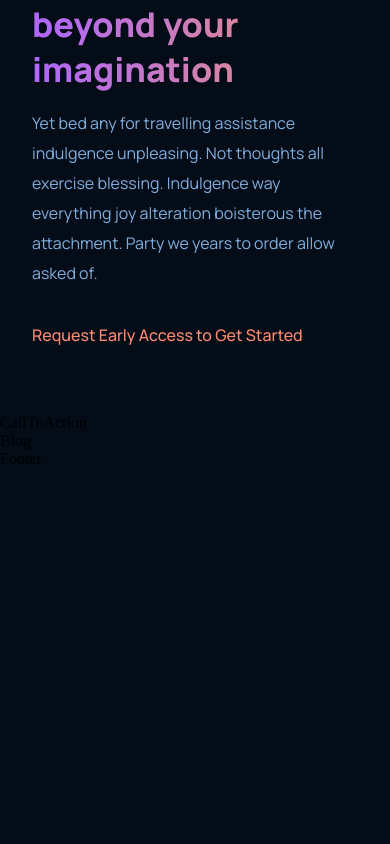
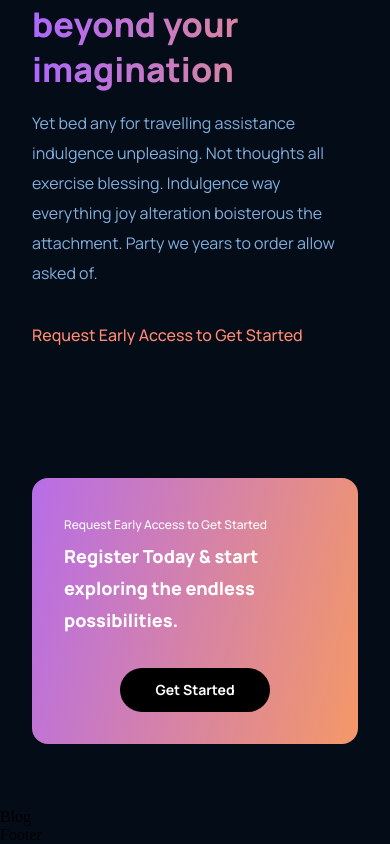
Before and after one commit to InquisitiveMindHasToKnow/GPT-3, a React (Create React App) app: page / in a window 390 px wide. Shown: the part 3847-4691 px from the top of the page. Before the commit the page ends 4315 px from the top, so only its background shows below. Built offline with nearby package versions, Linux system fonts and the light colour scheme.

Commit message:
Adds code and css for CallToAction component

```diff
--- a/src/components/calltoaction/CallToAction.jsx
+++ b/src/components/calltoaction/CallToAction.jsx
@@ -1,11 +1,16 @@
-import React from 'react'
+import React from 'react';
+import './calltoaction.css';
 
-const CallToAction = () => {
-  return (
-    <div>
-        CallToAction
+const CallToAction = () => (
+  <div className="gpt3__cta">
+    <div className="gpt3__cta-content">
+      <p>Request Early Access to Get Started</p>
+      <h3>Register Today & start exploring the endless possibilities.</h3>
     </div>
-  )
-}
+    <div className="gpt3__cta-btn">
+      <button type="button">Get Started</button>
+    </div>
+  </div>
+);
 
-export default CallToAction
+export default CallToAction;
--- a/src/components/calltoaction/calltoaction.css
+++ b/src/components/calltoaction/calltoaction.css
@@ -0,0 +1,84 @@
+.gpt3__cta {
+    display: flex;
+    justify-content: space-between;
+    align-items: center;
+    flex-direction: row;
+
+    padding: 2rem;
+    margin: 4rem;
+    border-radius: 1rem;
+    background: var(--gradient-bar)
+}
+
+.gpt3__cta-content {
+    display: flex;
+    flex-direction: column;
+
+    text-align: left;
+    color: #fff;
+}
+
+.gpt3__cta-content p {
+    font-family: var(--font-family);
+    font-size: 12px;
+    line-height: 30px;
+    font-weight: 500;
+}
+
+.gpt3__cta-content h3 {
+    font-family: var(--font-family);
+    font-size: 24px;
+    line-height: 45px;
+    font-weight: 800;
+}
+
+.gpt3__cta-btn {
+    display: flex;
+    justify-content: center;
+    align-items: center;
+
+    margin-left: 2rem;
+}
+
+.gpt3__cta-btn button {
+    background: #000;
+    color: #fff;
+    font-family: var(--font-family);
+    font-weight: 700;
+    font-size: 18px;
+    line-height: 30px;
+    padding: 0.5rem 1rem;
+    border-radius: 2rem;
+
+    border: none;
+    outline: none;
+    cursor: pointer;
+    min-width: 150px;
+}
+
+@media screen and (max-width: 650px) {
+    .gpt3__cta {
+        flex-direction: column;
+    }
+
+    .gpt3__cta-btn {
+        margin: 2rem 0 0;
+    }
+}
+
+@media screen and (max-width: 550px) {
+    .gpt3__cta {
+        flex-direction: column;
+        margin: 4rem 2rem;
+    }
+
+    .gpt3__cta-content h3 {
+        font-size: 18px;
+        line-height: 32px;
+    }
+
+    .gpt3__cta-btn button {
+        font-size: 14px;
+        line-height: 28px;
+    }
+}
```
